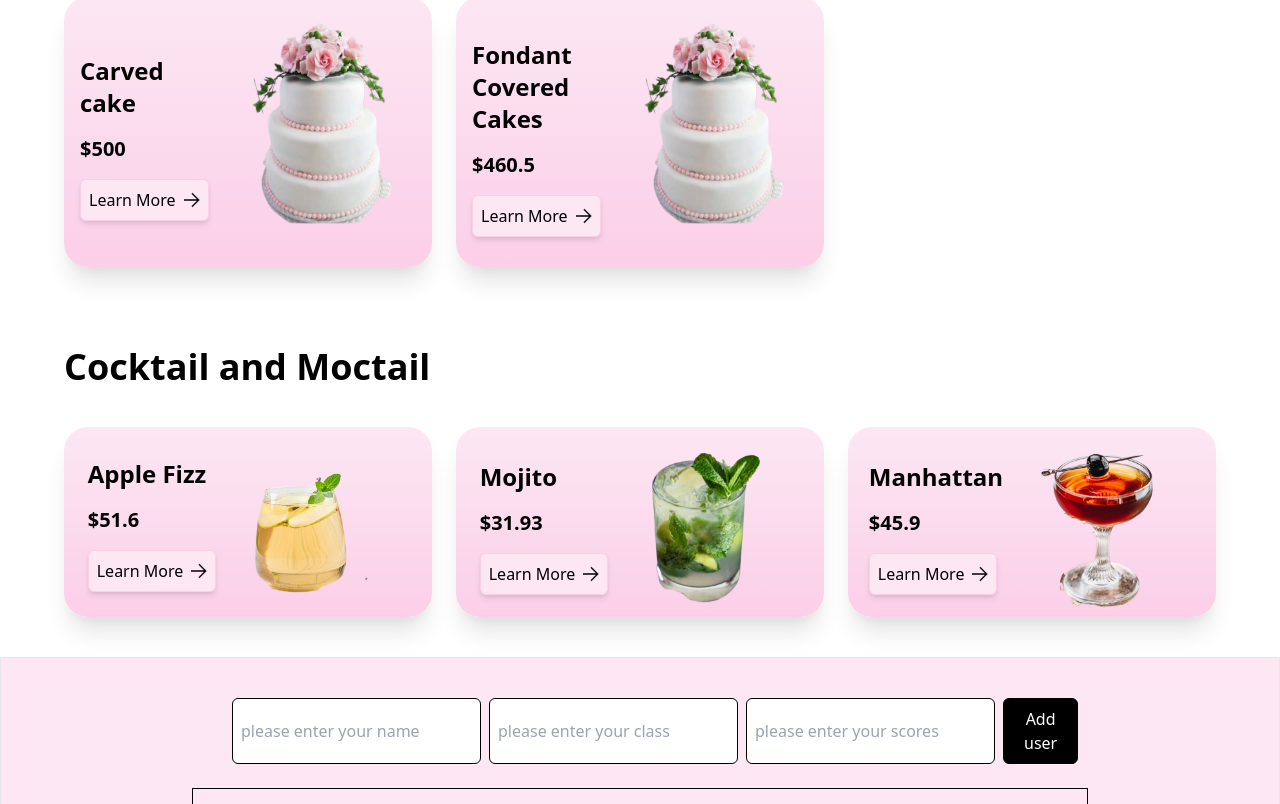
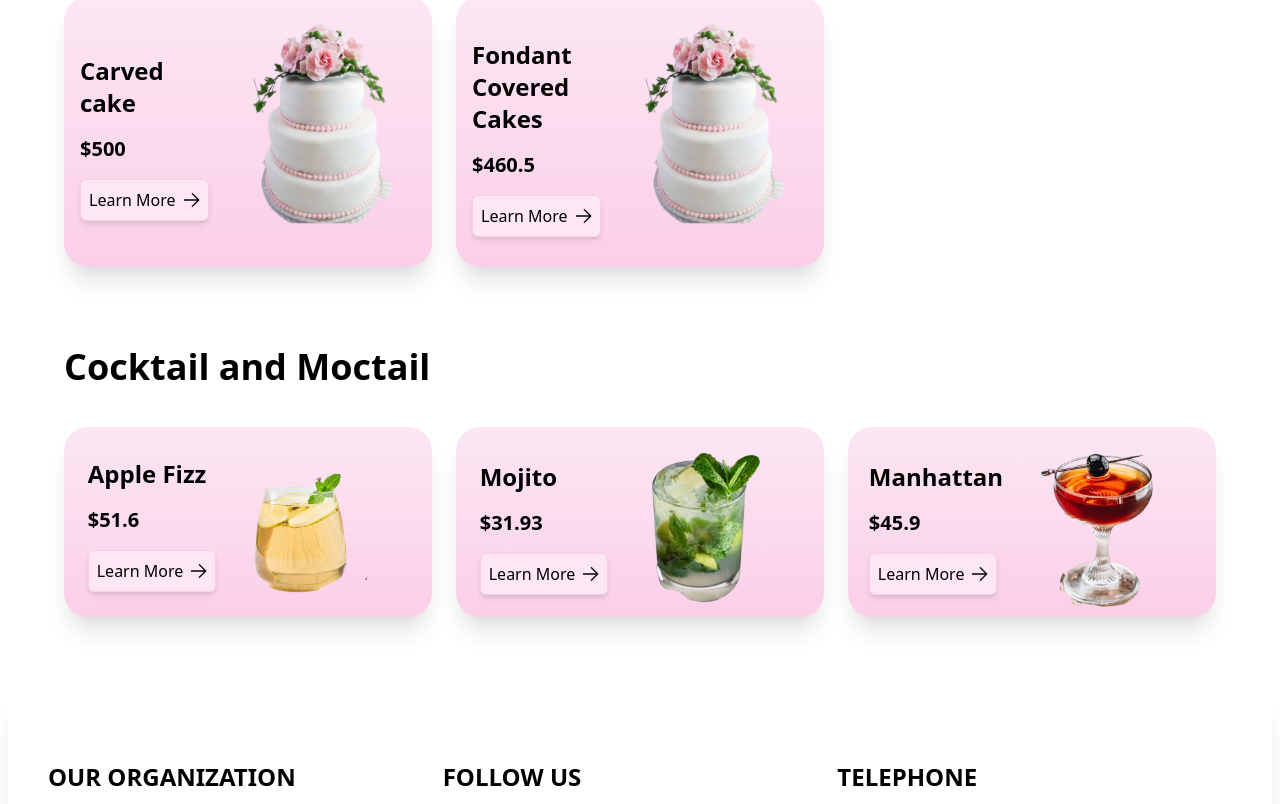
Before and after one commit to Victorakinwunmi/cake-web, a Nuxt app: page /service in a window 1280 px wide. Shown: the part 1996-2800 px from the top of the page. Built offline with nearby package versions, Linux system fonts and the light colour scheme.

Commit message:
i added footer to the whole website

```diff
--- /dev/null
+++ b/components/Footer.vue
@@ -0,0 +1,59 @@
+<template>
+    <div class="py-10 lg:px-2">
+      <div class="bg-white md:rounded-md md:shadow-xl py-8 px-10 lg:px-10 md:py-16 container mx-auto w-full">
+         <div class="ml-0 w-full block md:flex justify-between">
+            <div class="w-full md:w-4/12">
+              <h1 class="text-black font-bold text-xl lg:text-2xl mb-6">OUR ORGANIZATION</h1>
+              <div class="text-black font-semibold">
+                <a href="service" class="block mb-4">Service</a>
+                <a href="menupage"  class="block mb-4">Menu</a>
+                <a href="contact" class="block mb-4">Contact</a>
+              </div>
+            </div>
+            <div class="w-full md:w-4/12">
+              <h1 class="text-black font-bold text-xl lg:text-2xl mb-6">FOLLOW US</h1>
+              <div class="text-black font-semibold">
+                <a href="http://www.facebook.com/cake" target="_blank" class="block mb-4">Facebook</a>
+                <a href="mailto:adedapoabosederahcaee@gmail.com?" target="_blank"  class="block mb-4">Email</a>
+              </div>
+            </div>
+            <div class="w-full md:w-4/12">
+              <h1 class="text-black font-bold text-xl lg:text-2xl mb-6">TELEPHONE</h1>
+              <p class="text-black mb-4 font-semibold">Nigeria (call and WhatsApp)</p>
+              <div class="text-black font-semibold">
+                <div class="flex mb-2">
+                    <div class=" mr-4 mb-2">08107546757</div>
+                    <div class=" mb-2">08104782750</div>
+                </div>
+              </div>
+            </div>
+         </div>
+      </div>
+    </div>
+</template>
+
+<script>
+export default {
+methods:{
+     scrollToTour(){
+      window.scroll({top:1150 ,behavior:'smooth'})
+    },
+    scrollToService(){
+      window.scroll({top:1700, behavior:'smooth'})
+    },
+    scrollToAbout(){
+      window.scroll({top:200 ,behavior:'smooth'})
+    },
+    scrollToTourMobile(){
+      window.scroll({top:700 ,behavior:'smooth'})
+    },
+    scrollToServiceMobile(){
+      window.scroll({top:2720 ,behavior:'smooth'})
+    }
+}
+}
+</script>
+
+<style>
+
+</style>
--- a/components/headers/Container.vue
+++ b/components/headers/Container.vue
@@ -1,5 +1,5 @@
 <template>
-  <div class="flex justify-between w-full p-4 fixed items-center z-100" :class="sticky_nav ? 'bg-pink-100 transition duration-500 ease-in-out' : 'transition duration-500 ease-in-out'">
+  <div class="flex justify-between w-full p-4 fixed items-center z-50" :class="sticky_nav ? 'bg-pink-100 transition duration-500 ease-in-out' : 'transition duration-500 ease-in-out'">
     <div>
       <slot name="logo" />
     </div>
--- a/pages/index.vue
+++ b/pages/index.vue
@@ -1,4 +1,5 @@
 <template>
+<div>
   <div class="bg-gradient-to-t from-pink-200 to-white">
     <div>
       <HeadersContainer>
@@ -272,7 +273,7 @@
          </template>
       </AccordionAppAccordion>
     </div>
-    <BigModal :Show="popup" @cancel="closeModal">
+    <BigModal :Show="poup" @cancel="closeModal">
       <template #title>
         <h1>Welcome</h1>
       </template>
@@ -298,6 +299,8 @@
       </button>
     </BigModal>
   </div>
+  <Footer/>
+</div>
 </template>
 
 <script>
--- a/pages/menupage.vue
+++ b/pages/menupage.vue
@@ -197,6 +197,7 @@
         </div>
       </div>
     </div>
+    <Footer/>
   </div>
 </template>
 
--- a/pages/service.vue
+++ b/pages/service.vue
@@ -231,44 +231,8 @@
           />
         </div>
       </div>
-    <div class="p-10 bg-pink-100 border border">
-      <form @submit.prevent="addNewUser" class="px-2 lg:px-10 block md:max-w-4xl gap-2 mx-auto md:flex">
-        <input
-          class="outline-none border border-black px-2 rounded-md"
-          v-model="user_name"
-          type="text"
-          placeholder="please enter your name"
-        />
-        <input
-          class="outline-none border border-black mt-2 md:mt-0 px-2 rounded-md"
-          v-model="user_class"
-          type="text"
-          placeholder="please enter your class"
-        />
-        <input
-          class="outline-none border border-black px-2 mt-2 md:mt-0 rounded-md"
-          v-model="user_scores"
-          type="number"
-          placeholder="please enter your scores"
-        />
-        <button class="bg-black text-white rounded-md border px-5 py-2 block mt-2 md:mt-0 md:flex border-black">Add user</button>
-      </form>
-
-      <div class="mt-6 mb-2 border border-black p-4 max-w-4xl mx-auto">
-        <div
-          v-for="item in users"
-          :key="item.id"
-          class="text-center flex"
-
-        >
-          <div class="font-bold border w-full border-black text-black">{{ item.name }}</div>
-          <div class="font-bold border w-full border-black text-black">{{ item.class }}</div>
-          <div class="font-bold border w-full border-black text-black">{{ item.scores }}</div>
-        </div>
-      </div>
-    </div>
   </div>
-
+  <Footer/>
 </div>
 </template>
 
@@ -278,18 +242,7 @@ export default {
     return {
        customer_name: "",
        customer_message: "",
-       user_name:"",
-       user_class:"",
-       user_scores:"",
 
-      users:[
-         {
-          id:1,
-          name:"jane",
-          class:"sss2",
-          scores:80
-         },
-      ] ,
       cupcakes: [
         {
           id: 1,
@@ -370,19 +323,7 @@ export default {
     };
   },
   methods:{
-    addNewUser(newUser){
-       newUser = {
-        name:this.user_name,
-        class:this.user_class,
-        scores:this.user_scores
-      };
 
-      if(newUser.name == "" && newUser.class =="" && newUser.scores == ""){
-        return
-      }else{
-         this.users.push(newUser)
-      }
-    },
   }
 };
 </script>
```
